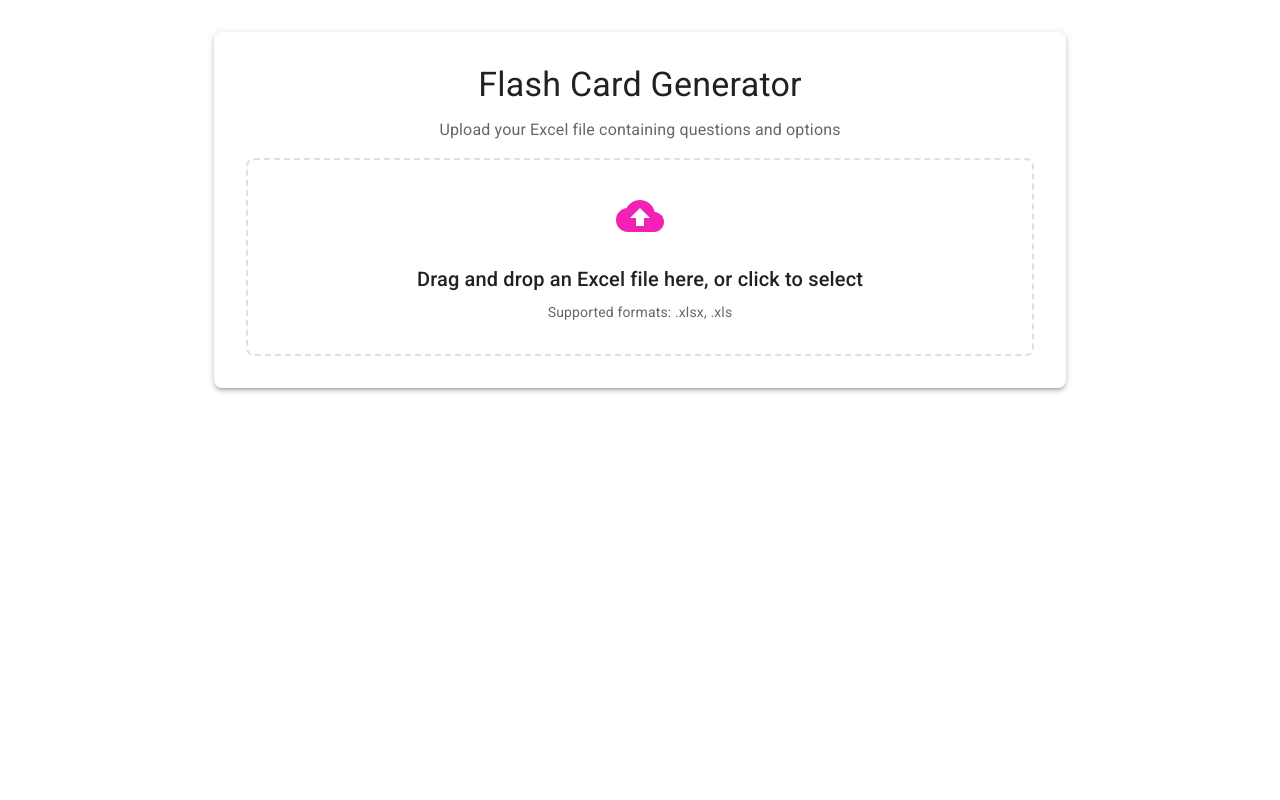
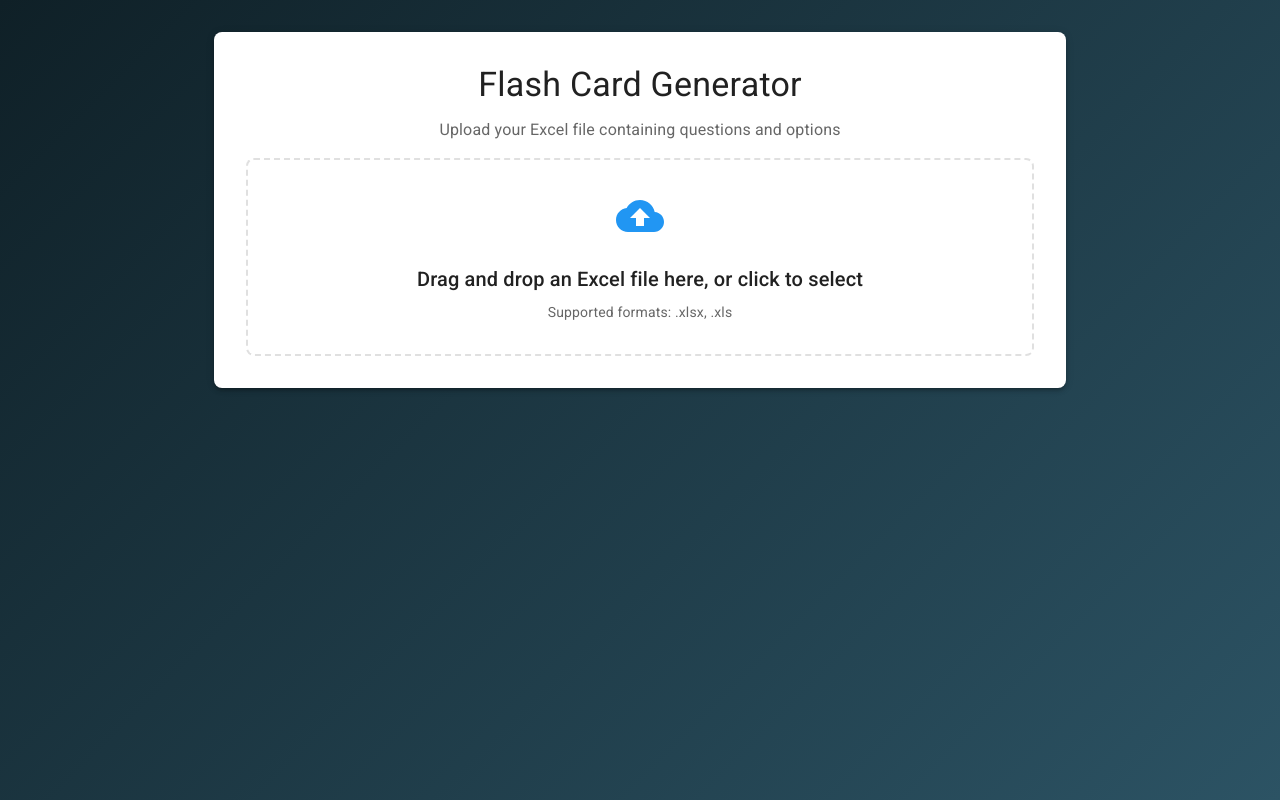
Before and after one commit to m-rithik/flashcards, a React (Create React App) app: page / in a window 1280 px wide. Built offline with nearby package versions, Linux system fonts and the light colour scheme.

Commit message:
Update App.js

```diff
--- a/src/App.js
+++ b/src/App.js
@@ -10,7 +10,7 @@ const theme = createTheme({
   palette: {
     mode: 'light',
     primary: {
-      main: '#f321b4',
+      main: '#2196f3',
     },
     secondary: {
       main: '#f50057',
@@ -33,7 +33,7 @@ function App() {
       <Box
         sx={{
           minHeight: '100vh',
-          bgcolor: 'background.default',
+          background: 'linear-gradient(135deg, #0f2027 0%, #2c5364 100%)',
           py: 4,
         }}
       >
```
